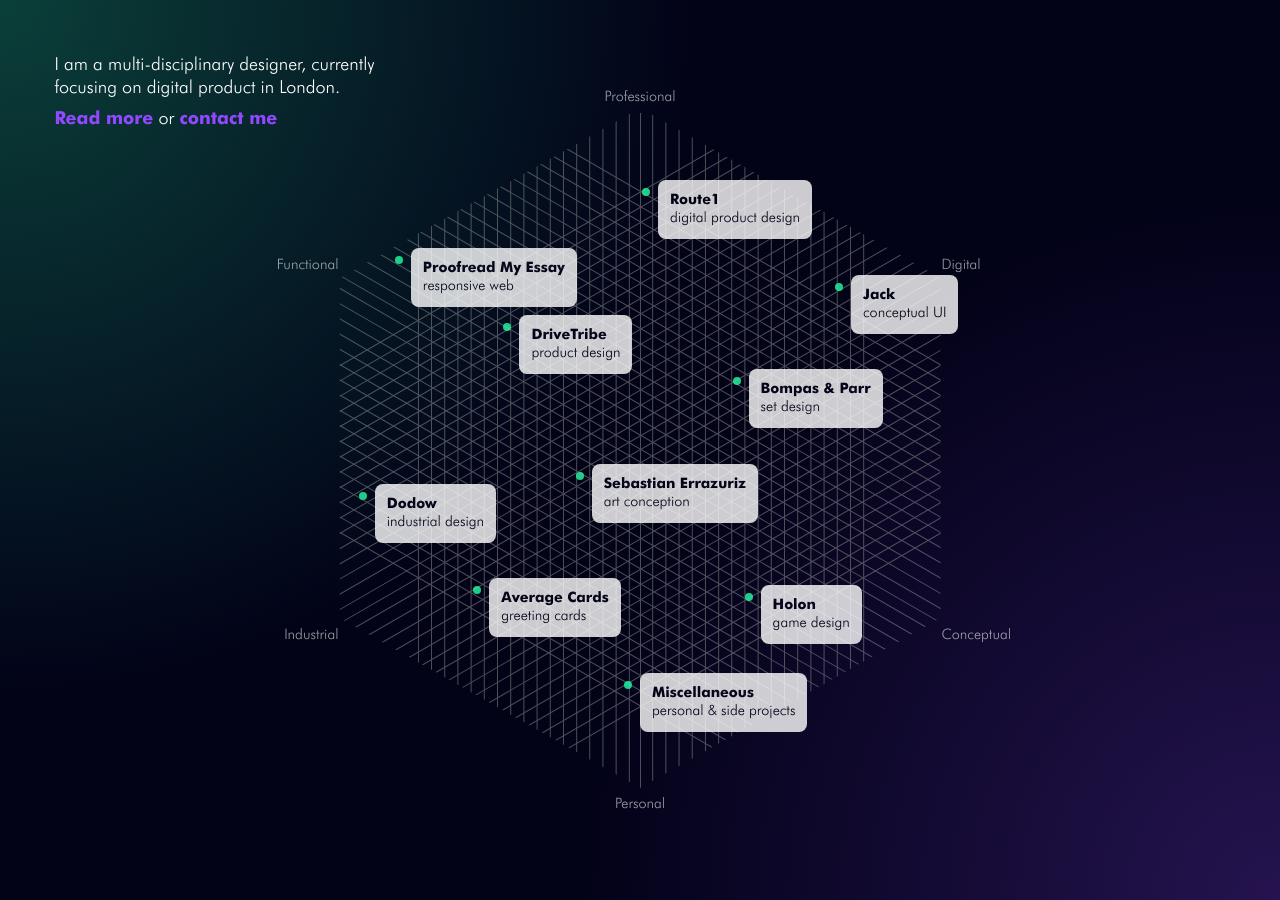
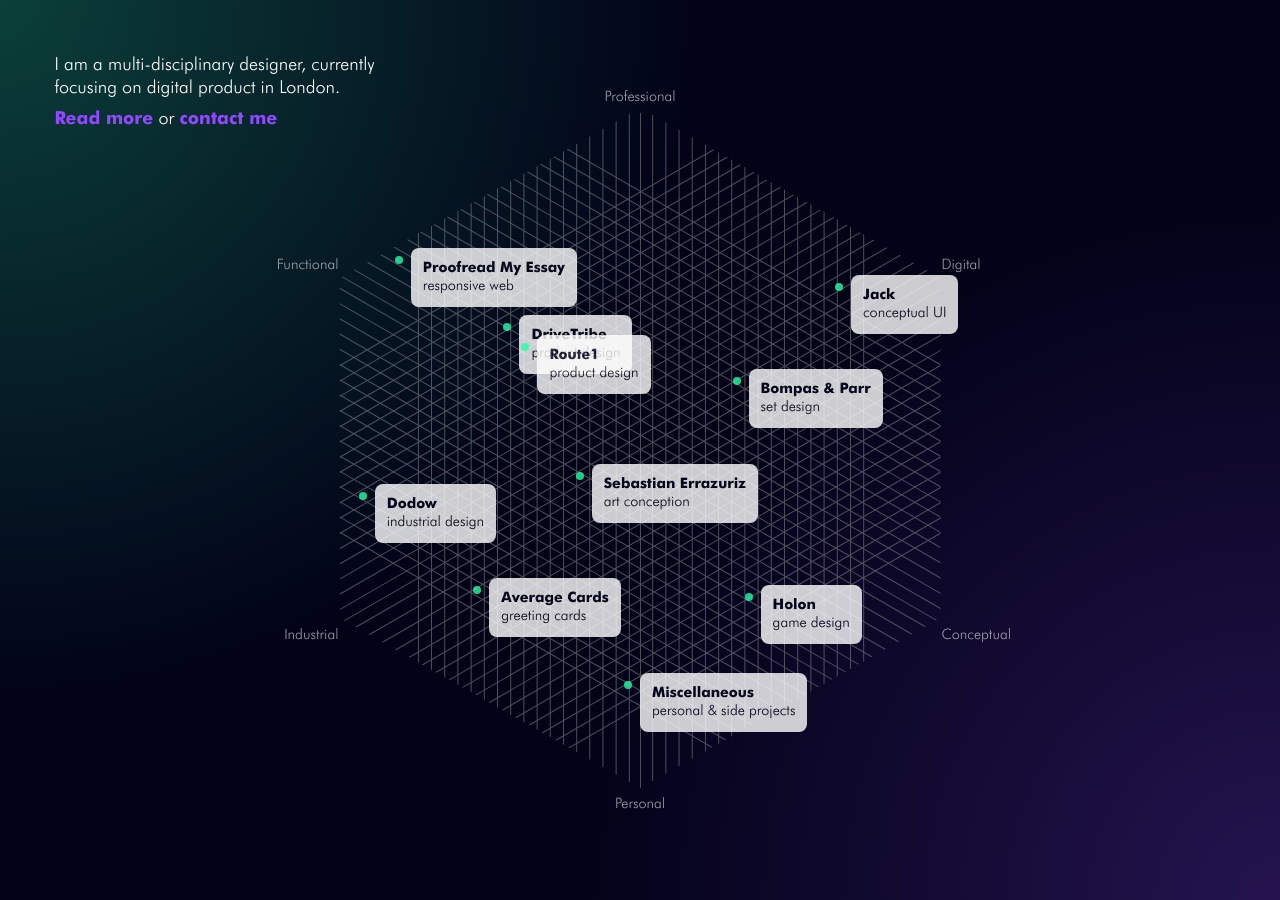
Before and after one commit to audreymgr/audreymgr.github.io, a Jekyll site: the page built from index.html, in a window 1280 px wide. Built offline with Jekyll 4.4.1, drawn with Linux system fonts in a browser that asks for light colours.

```diff
--- a/_posts/2017-05-29-route1.html
+++ b/_posts/2017-05-29-route1.html
@@ -2,8 +2,8 @@
 layout: post
 title: Route1
 keywords:
-- digital product design
-position: [53, 10]
+- product design
+position: [33, 33]
 ---
 
 <h1>Route 1</h1>
```
